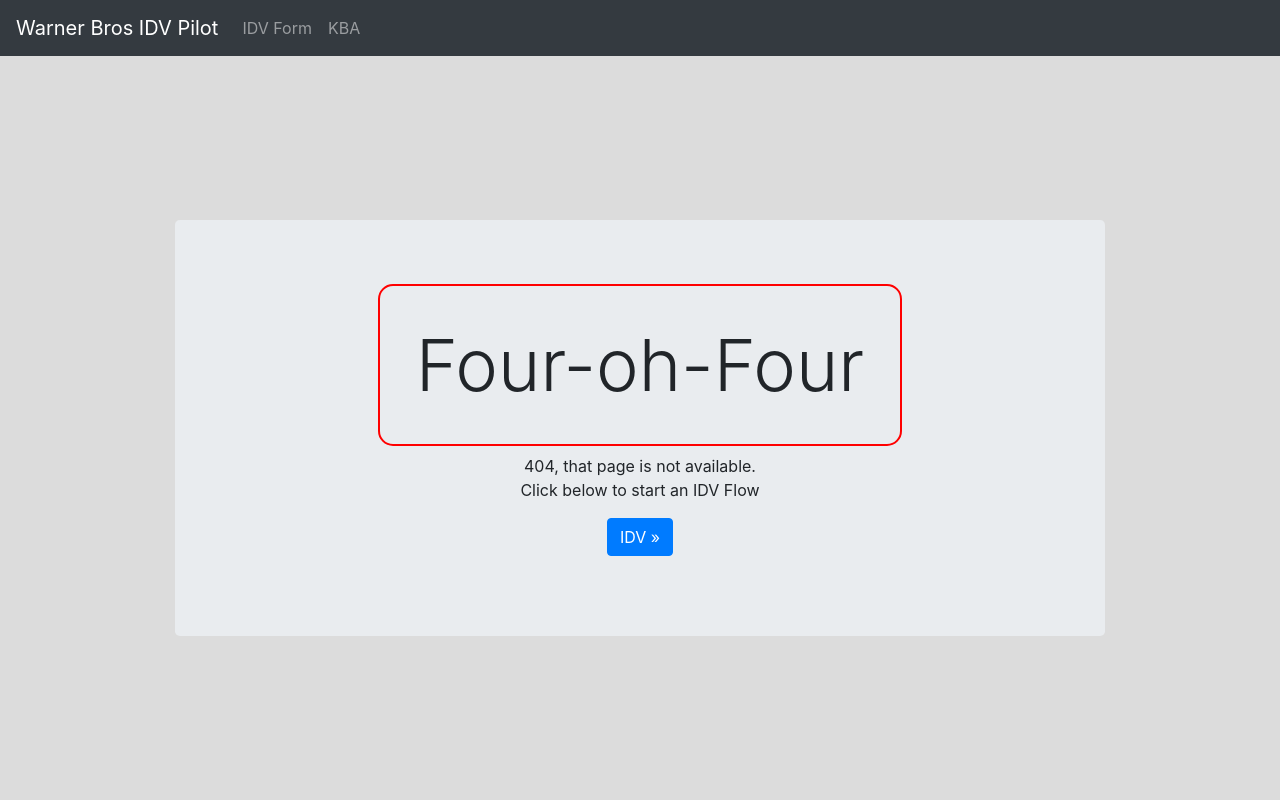
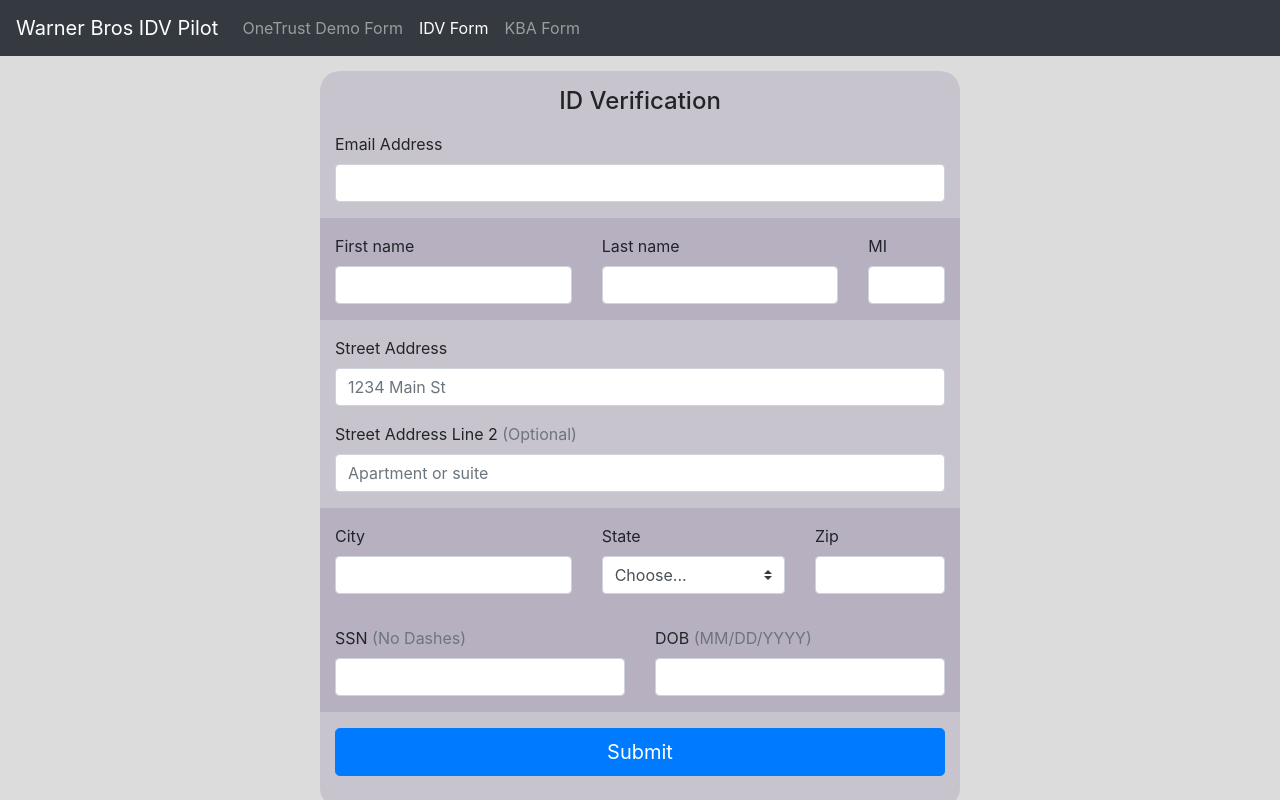
Before and after one commit to brarm/aws-dev, a Flask app: page /user-info in a window 1280 px wide. Run offline with Flask 2, Linux system fonts and the light colour scheme; some libraries are stand-ins or nearby versions.

Commit message:
Update website to intake name and email first

```diff
--- a/app.py
+++ b/app.py
@@ -24,6 +24,10 @@ def index():
         # this assumes that the 'index' view function handles the path '/'
         request.script_root = url_for('index', _external=True)
     return render_template('index.html')
+
+@app.route('/user-info')
+def user_info():
+    return render_template('user-info.html')
 
 @app.route('/kba-questions', methods=['POST', 'GET'])
 def kba_questions():
--- a/static/js/script.js
+++ b/static/js/script.js
@@ -4,10 +4,12 @@ window.addEventListener('load', function() {
 	// set active link based on page title
 	var title = $('title').text();
 	var links = $('.nav-link');
-	if(title.includes("IDV")) {
+	if(title.includes("OneTrust")) {
 		links[0].parentElement.classList.add("active");
+	} else if(title.includes("IDV")) {
+		links[1].parentElement.classList.add("active");
 	} else if (title.includes("KBA Form")) {
-		links[1].parentElement.classList.add("active");
+		links[2].parentElement.classList.add("active");
 	};
 })
 
@@ -19,9 +21,34 @@ window.addEventListener('load', function() {
 			return false;
 		}
 		auth_string = "Bearer " + resp["access_token"];
-		// console.log(auth_string)
+		console.log(auth_string)
 	});
 	return cognito_resp;
+});
+
+$( document ).ready(function() {
+    var title = $('title').text();
+    if(title.includes('IDV')) {
+    	var urlParams = new URLSearchParams(window.location.search);
+    	var refId = urlParams.get('ref');
+
+    	$.ajax({
+     		url: "https://8u8jz76lsa.execute-api.us-west-1.amazonaws.com/dev/retrieve-user-data?ref="+refId,
+     		type: "GET",
+     		success: function(resp){
+     			console.log(resp);
+     			$('input#firstName').val(resp.firstName);
+     			$('input#firstName').prop('readonly', true);
+     			$('input#lastName').val(resp.lastName);
+     			$('input#lastName').prop('readonly', true);
+     			$('input#email').val(resp.emailAddress);
+     			$('input#email').prop('readonly', true);
+     		},
+     		error: function(XMLHttpRequest, textStatus, errorThrown) {
+            	alert("Status: " + textStatus); alert("Error: " + errorThrown);
+        	}
+     	});
+    }
 });
 
 // Baisc JS to validate form entry
@@ -42,6 +69,63 @@ window.addEventListener('load', function() {
 		});
 	}, false);
 })();
+
+$('#send-onetrust-btn').click(function(e) {
+	e.preventDefault();
+
+	var validationFailed = false;
+
+	var form = document.getElementsByClassName('needs-validation')[0];
+	if (form.checkValidity() === false) {
+		validationFailed = true;
+	}
+
+	if (validationFailed) {
+		e.preventDefault();
+		e.stopPropagation();
+		return false;
+	}
+	var firstName = $('input#firstName').val();
+ 	var lastName = $('input#lastName').val();
+ 	var email = $('input#email').val();
+ 	var refId = makeid(8);
+
+ 	var onetrustInfo = {
+    	"requestRefID": refId,
+    	"email": email,
+    	"firstName": firstName,
+    	"lastName": lastName
+	};
+
+	$.ajax({
+ 		url: "https://8u8jz76lsa.execute-api.us-west-1.amazonaws.com/dev/onetrust-receive-data",
+ 		type: "POST",
+  		contentType: "json",
+  		"crossDomain": true,
+ 		headers: {
+ 		    'Content-Type': "application/json",
+ 		    "Accept": "*/*",
+    		'x-api-key': "YYBwQlSGnb0Wre0lPhJ32RzxPRPqTS35B8ekUD7f",
+ 		},
+ 		data : JSON.stringify(onetrustInfo),
+ 		success: function(resp){
+ 			alert('Check your email to continue the IDV process');
+ 		},
+ 		error: function(XMLHttpRequest, textStatus, errorThrown) {
+        	alert("Status: " + textStatus); alert("Error: " + errorThrown);
+    	}
+ 	});
+});
+
+function makeid(length) {
+   var result           = '';
+   var characters       = 'ABCDEFGHIJKLMNOPQRSTUVWXYZ';
+   var charactersLength = characters.length;
+   for ( var i = 0; i < length; i++ ) {
+      result += characters.charAt(Math.floor(Math.random() * charactersLength));
+   }
+   return result;
+};
 
 $('#send_kba').click(function(e) {
 	e.preventDefault();
@@ -69,7 +153,8 @@ $('#send_kba').click(function(e) {
 
 	var sessionID = $('#sid').val()
 	$.ajax({
- 		url: "https://d2pawxtbc2.execute-api.us-west-2.amazonaws.com/dev/kba-post",
+ 		// url: "https://d2pawxtbc2.execute-api.us-west-2.amazonaws.com/dev/kba-post",
+ 		url: "https://8u8jz76lsa.execute-api.us-west-1.amazonaws.com/dev/kba-post",
  		type: "POST",
   		contentType: "application/json",
  		headers: {
@@ -103,8 +188,11 @@ $('#user-info-form').submit(function(e) {
 		e.stopPropagation();
 		return false;
 	}
-	received = $('input');
 
+	var urlParams = new URLSearchParams(window.location.search);
+   	var refId = urlParams.get('ref');
+
+	var emailAddress = $('input#email').val();
  	var firstName = $('input#firstName').val();
  	var lastName = $('input#lastName').val();
  	var middleInitial = $('input#middleInitial').val();
@@ -116,7 +204,11 @@ $('#user-info-form').submit(function(e) {
  	var ssn = $('input#ssn').val();
  	var dob = $('input#dob').val();
 
+ 	var sessionInfo = {
+ 		'refId': refId
+ 	}
  	var userInfo = {
+ 		"emailAddress" : emailAddress,
  		"firstName" : firstName,
  		"lastName" : lastName,
  		"middleInitial" : middleInitial,
@@ -130,13 +222,14 @@ $('#user-info-form').submit(function(e) {
  	};
 
  	$.ajax({
- 		url: "https://d2pawxtbc2.execute-api.us-west-2.amazonaws.com/dev/pii-check-post",
+ 		// url: "https://d2pawxtbc2.execute-api.us-west-2.amazonaws.com/dev/pii-check-post",
+ 		url: "https://8u8jz76lsa.execute-api.us-west-1.amazonaws.com/dev/pii-check-post",
  		type: "POST",
   		contentType: "json",
  		headers: {
  		    "Authorization": auth_string
  		},
- 		data : JSON.stringify({"user_info":userInfo}),
+ 		data : JSON.stringify({"session_info":sessionInfo, "user_info":userInfo}),
  		success: function(resp){
  			redirectFromIDV(resp, firstName);
  		},
@@ -147,8 +240,8 @@ $('#user-info-form').submit(function(e) {
 });
 
 function generateCognitoToken(callback) {
-	var clientId = "5k27059sppn76jln7il4t5vqpi";
-	var clientSecret = "n5ucvco322f2m3a55m6oplvqv2dgiqgkl70uuoi4qu9t5dc1bv6";
+	var clientId = "5q9usbn2uunrpbjo9h4celtknv";
+	var clientSecret = "t3pidsk30e7oruthjpcel4rjlvvoqm9fkgadtub654n3c20gt9b";
 
 	var clientString = clientId + ":" + clientSecret;
 	var encoded = btoa(clientString);
@@ -156,7 +249,7 @@ function generateCognitoToken(callback) {
 	var headerString = "Basic " + encoded;
 
 	$.ajax({
-		url: "https://warnerbros-idv-pilot-oauth2.auth.us-west-2.amazoncognito.com/oauth2/token",
+		url: "https://test-api-gw-auth.auth.us-east-1.amazoncognito.com/oauth2/token",
 		type: "POST",
 		data: "grant_type=client_credentials",
 		// async: false,
--- a/templates/layout.html
+++ b/templates/layout.html
@@ -22,10 +22,13 @@
         <ul class="navbar-nav mr-auto">
           <!-- <li class="nav-item active"> -->
           <li class="nav-item">
+            <a class="nav-link" href="/">OneTrust Demo Form</a>
+          </li>
+          <li class="nav-item">
             <a class="nav-link" href="/">IDV Form</a>
           </li>
           <li class="nav-item">
-            <a class="nav-link" href="/kba-questions">KBA</a>
+            <a class="nav-link" href="/kba-questions">KBA Form</a>
           </li>
         </ul>
       </div>
--- /dev/null
+++ b/templates/user-info.html
@@ -0,0 +1,103 @@
+{% extends "layout.html" %}
+
+{% block title %}IDV{% endblock %}
+
+{% block content %}
+  <div class="container" id="canvas">
+    <div class="row justify-content-center">
+      <div class="col-sm-8 form-box rounded">
+        <div class="row justify-content-center"><h4 class="mb-3">ID Verification</h4></div>
+        <form class="needs-validation" id="user-info-form" novalidate>
+
+          <div class="mb-3">
+            <label for="address">Email Address</label>
+            <input type="email" class="form-control" id="email">
+          </div>
+
+          <div class="row">
+            <div class="col-md-5 mb-3">
+              <label for="firstName">First name</label>
+              <input type="text" class="form-control" id="firstName" placeholder="" value="" required>
+              <div class="invalid-feedback">
+                Valid first name is required.
+              </div>
+            </div>
+            <div class="col-md-5 mb-3">
+              <label for="lastName">Last name</label>
+              <input type="text" class="form-control" id="lastName" placeholder="" value="" required>
+              <div class="invalid-feedback">
+                Valid last name is required.
+              </div>
+            </div>
+            <div class="col-md-2 mb-3">
+              <label for="middleInitial">MI</label>
+              <input type="text" class="form-control" id="middleInitial" placeholder="">
+              <div class="invalid-feedback">
+              </div>
+            </div>
+          </div>
+
+          <div class="mb-3">
+            <label for="address">Street Address</label>
+            <input type="text" class="form-control" id="address" placeholder="1234 Main St" required>
+            <div class="invalid-feedback">
+              Please enter your street address.
+            </div>
+          </div>
+
+          <div class="mb-3">
+            <label for="address2">Street Address Line 2<span class="text-muted"> (Optional)</span></label>
+            <input type="text" class="form-control" id="address2" placeholder="Apartment or suite">
+          </div>
+
+          <div class="row">
+            <div class="col-md-5 mb-0">
+              <label for="city">City</label>
+              <input type="text" class="form-control" id="city" placeholder="" required>
+              <div class="invalid-feedback">
+                City required.
+              </div>
+            </div>
+            <div class="col-md-4 mb-0">
+              <label for="state">State</label>
+              <select class="custom-select d-block w-100" id="state" required>
+                <option value="">Choose...</option>
+                <option>California</option>
+                <option>Texas</option>
+                <option>New York</option>
+              </select>
+              <div class="invalid-feedback">
+                Please provide a valid state.
+              </div>
+            </div>
+            <div class="col-md-3 mb-0">
+              <label for="zip">Zip</label>
+              <input type="text" class="form-control" id="zip" placeholder="" required>
+              <div class="invalid-feedback">
+                Zip code required.
+              </div>
+            </div>
+          </div>
+
+          <div class="row">
+            <div class="col-md-6 mb-3">
+              <label for="ssn">SSN<span class="text-muted"> (No Dashes)</span></label>
+              <input type="text" class="form-control" id="ssn" placeholder="" value="">
+              <div class="invalid-feedback">
+                Valid SSN is required.
+              </div>
+            </div>
+            <div class="col-md-6 mb-3">
+              <label for="dob">DOB<span class="text-muted"> (MM/DD/YYYY)</span></label>
+              <input type="text" class="form-control" id="dob" placeholder="" value="">
+              <div class="invalid-feedback">
+                Valid DOB is required.
+              </div>
+            </div>
+          </div>
+          <button class="btn btn-primary btn-lg btn-block" type="submit" id="send-info-btn">Submit</button>
+        </form>
+      </div>
+    </div>
+  </div>
+{% endblock content %}
```
Also changed, not shown: templates/index.html (+8 -65 lines).
